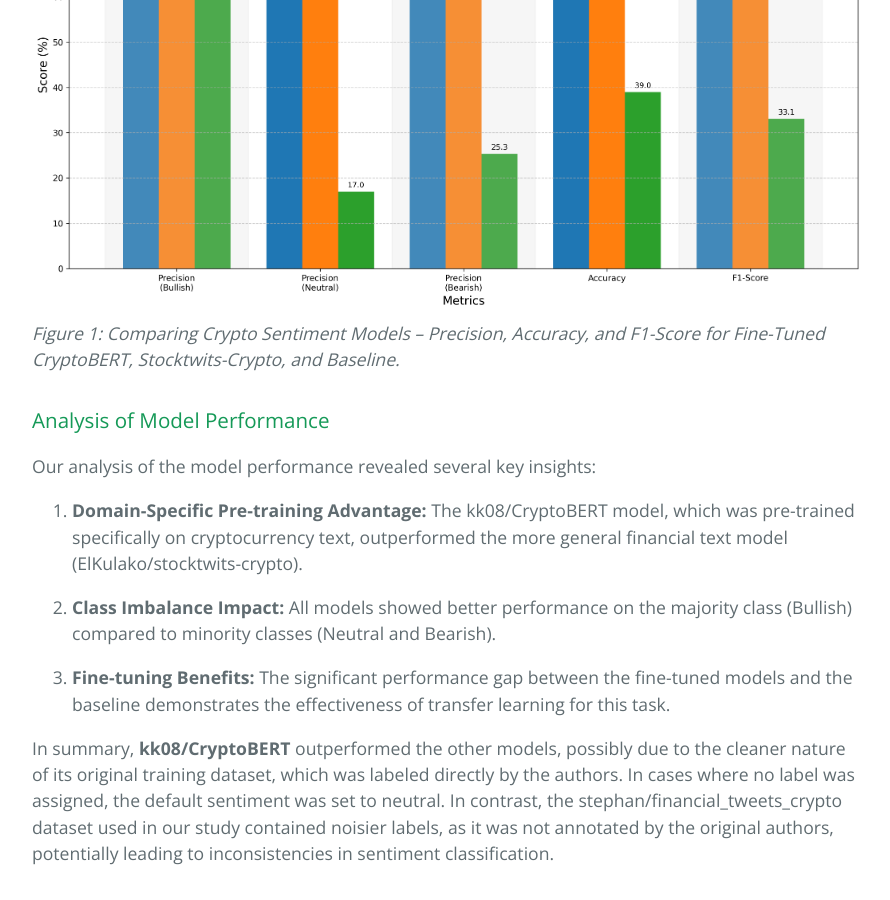
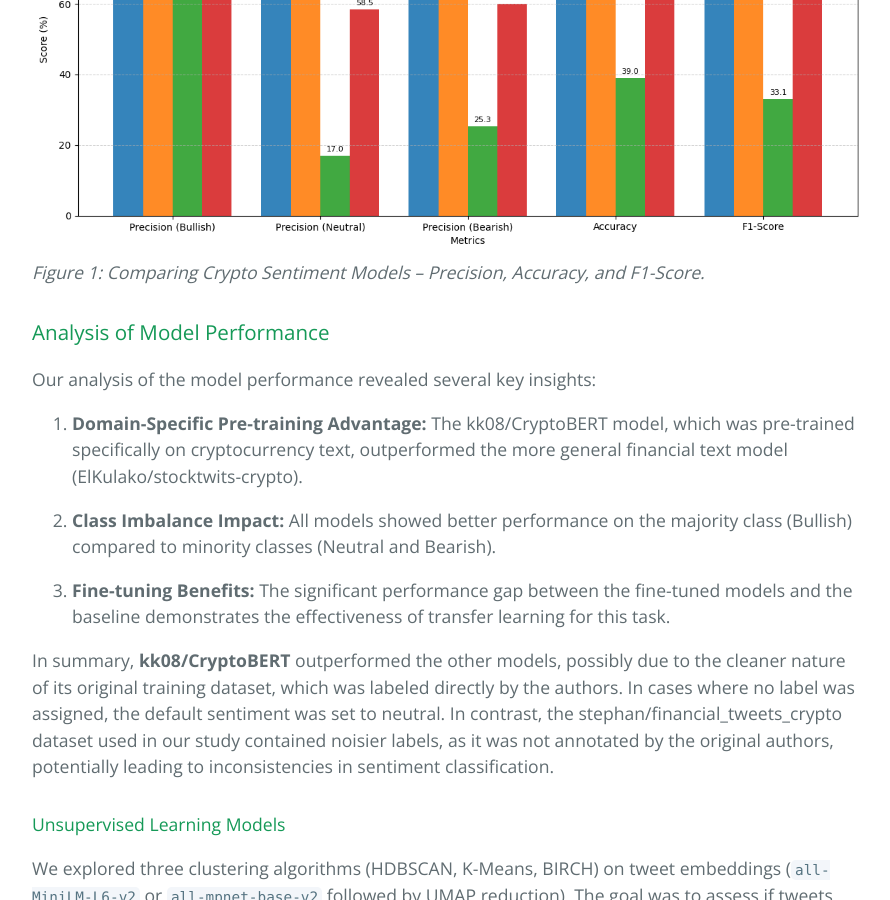
Before and after one commit to lowweihong/team14-CryptoMood, a Jekyll site: the page built from index.md, in a window 1280 px wide and 900 px high, scrolled down 9203 px. Shown: the whole window, without its empty margins (192-1082 px from the left). Built offline with Jekyll 4.4.1, drawn with Linux system fonts in a browser that asks for light colours; our own code applies the rules of GitHub Pages for plain Markdown files.

Commit message:
Update index.md

```diff
--- a/index.md
+++ b/index.md
@@ -172,8 +172,8 @@
 | crypto_BiLSTM                       | 76.56               | 58.48               | 60.07               | 70.95    | 70.02    |
 
 
-![Model Performance Comparison](./assets/css/model_performance_by_metric.png)
-*Figure 1: Comparing Crypto Sentiment Models – Precision, Accuracy, and F1-Score for Fine-Tuned CryptoBERT, Stocktwits-Crypto, and Baseline.*
+![Model Performance Comparison](./assets/css/comparison_chart.png)
+*Figure 1: Comparing Crypto Sentiment Models – Precision, Accuracy, and F1-Score.*
 
 ### Analysis of Model Performance
 
```
